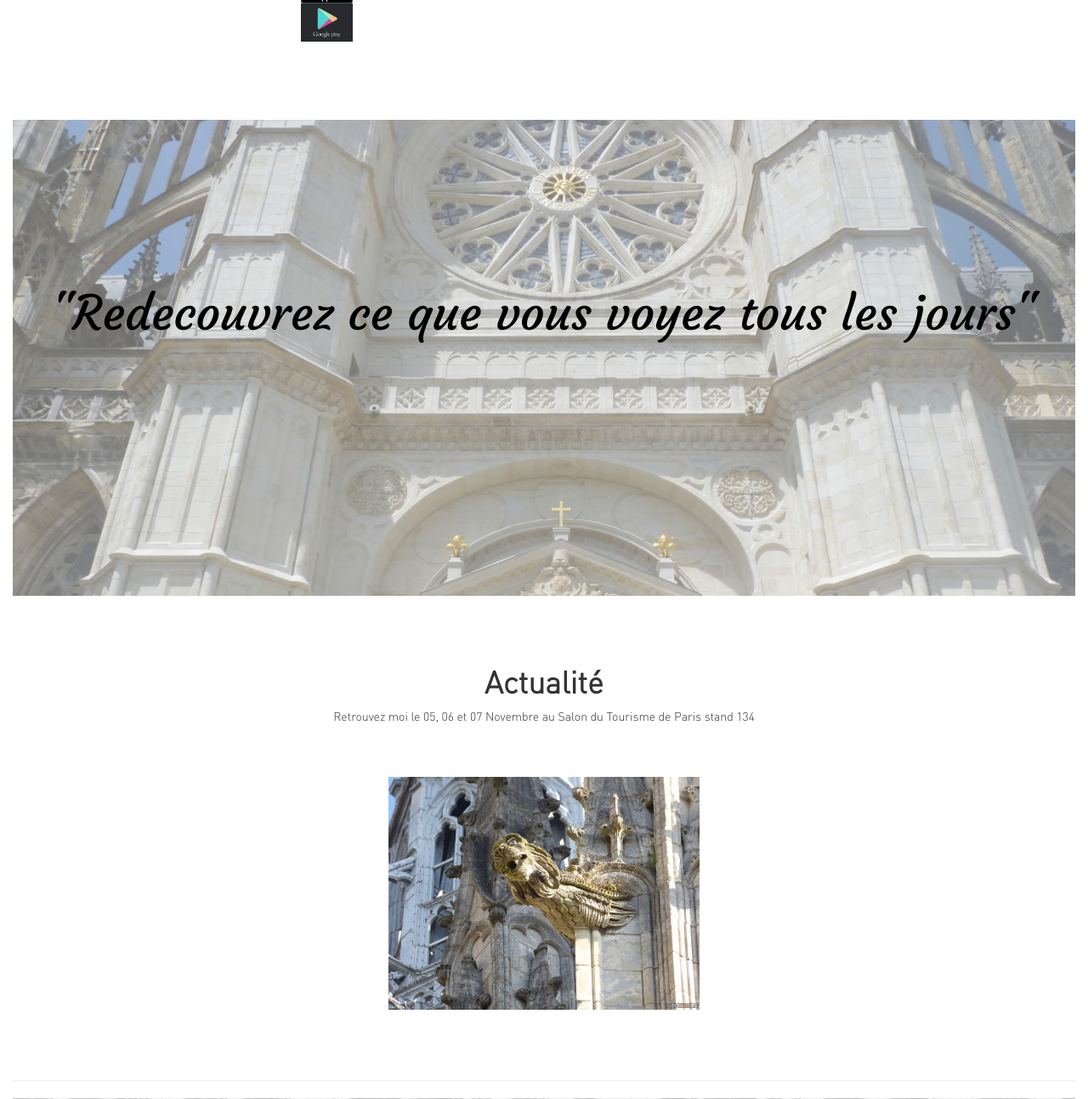
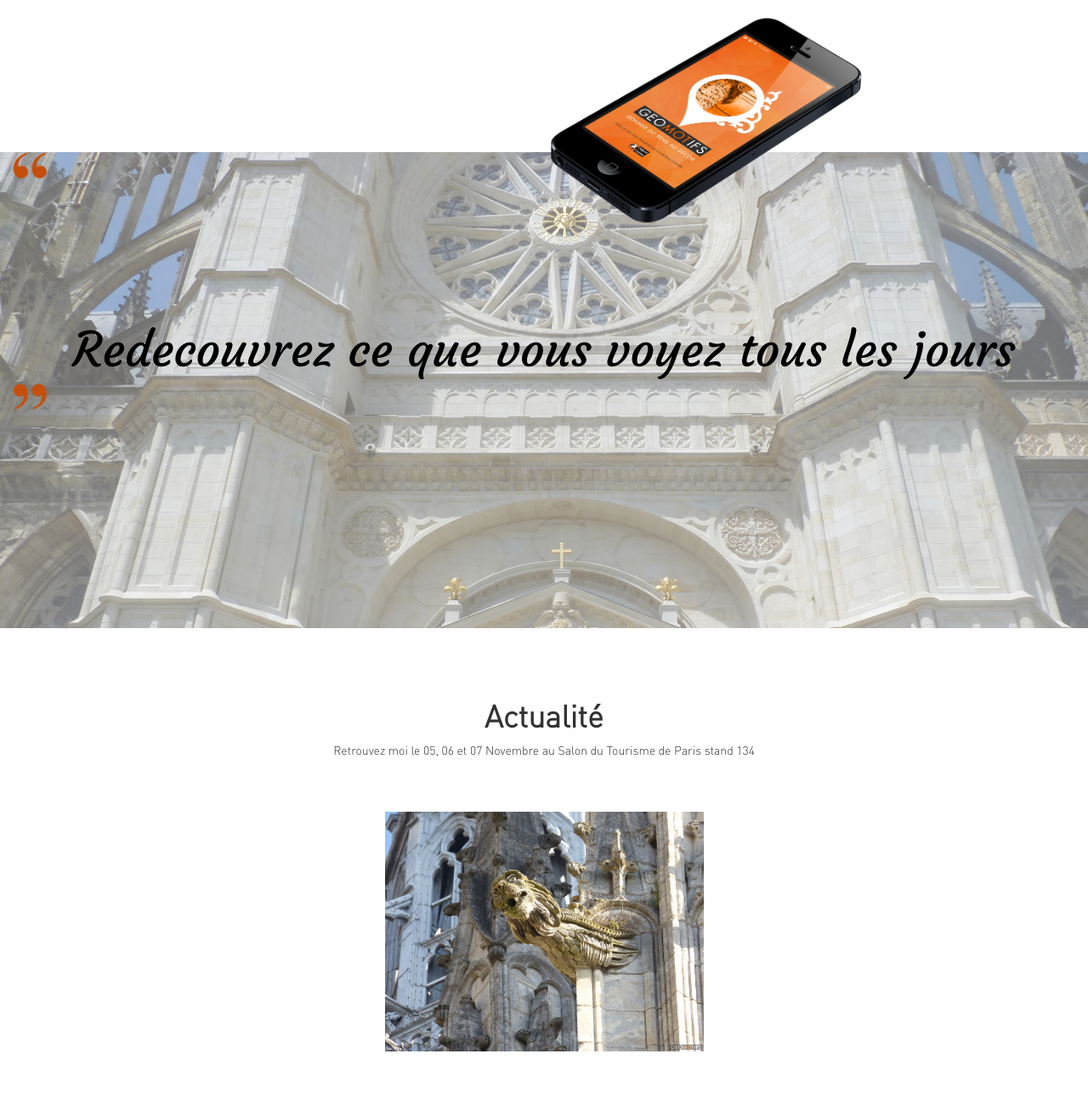
Before and after one commit to WildCodeSchool/orleans-0916-tourismeludique, a PHP site: page /mTourisme.php in a window 1280 px wide. Shown: the part 1843-3136 px from the top of the page at 85% size. Run offline with PHP 8.4, Linux system fonts and the light colour scheme; some libraries are stand-ins or nearby versions.

Commit message:
add quotes img and iphone img

```diff
--- /dev/null
+++ b/css/mTourisme.css
@@ -0,0 +1,7 @@
+.iphone {
+    position: relative;
+    top: 90px;
+    left: 50%;
+    width: 30%;
+    height: 30%;
+}
--- a/css/stylesheetForm.css
+++ b/css/stylesheetForm.css
@@ -8,6 +8,7 @@ h3 {
     background-image: url("../image/P1060347.jpg");
     background-attachment: fixed;
     background-size: cover;
+    width: 100vw;
 }
 
 .lens {
--- a/css/stylesheetProduits.css
+++ b/css/stylesheetProduits.css
@@ -1,6 +1,5 @@
 .produits {
 	padding: 5%;
-  margin-top: 20%;
 
 }
 
@@ -9,7 +8,7 @@
   margin-left: 5%;
 }
 
-.lensRight {
+ .lensRight {
     width: 40%;
     height: 40%;
     margin: auto;
@@ -22,22 +21,18 @@
     transform: rotate(45deg);
 }
 
+ .itunes {
+     width: 25%;
+ 	height: 25%;
+     margin-top: 10%;
+     margin-left: 38%;
 
-.video {
-    margin-bottom: 5%;
-    padding-right: 5%;
-
-}
- .itunes {
-     width: 10%;
- 	height: 10%;
- 	margin: auto;
-     margin-top: 10%;
  }
 
  .android {
-     width: 10%;
- 	height: 10%;
- 	margin: auto;
-  margin-bottom: 15%;
+     width: 25%;
+ 	height: 25%;
+     margin-top: 2%;
+     margin-left: 38%;
+
  }
--- a/css/stylesheetSectionImage.css
+++ b/css/stylesheetSectionImage.css
@@ -3,6 +3,7 @@
 	background-attachment: fixed;
 	background-size: cover;
 	height: 70vh;
+    width: 100vw;
 }
 
 .textImage {
@@ -12,5 +13,14 @@
 	padding-top: 15%;
 	font-size: 400%;
 	color: black;
+}
 
+.guillemets {
+	width: 10%;
+	height: 30%;
 }
+
+.guillemetsdown {
+    width: 10%;
+    height: 30%;
+}
--- a/mTourisme.php
+++ b/mTourisme.php
@@ -18,7 +18,7 @@
     <link rel="stylesheet" type="text/css" href="css/stylesheetFooter.css">
     <link rel="stylesheet" type="text/css" href="css/stylesheet_notre_philosophie.css" >
     <link rel="stylesheet" type="text/css" href="css/stylesheet_social_network.css" >
-
+    <link rel="stylesheet" type="text/css" href="css/mTourisme.css" >
     <!-- Fonts -->
     <link href="https://fonts.googleapis.com/css?family=Courgette" rel="stylesheet">
     <link rel="stylesheet" type="text/css" href="css/fonts.css" >
@@ -62,6 +62,7 @@
 	<?php include ("notre_philosophie.php");  ?>
     <?php include ("trois_points.php");  ?>
     <?php include ('produits.php'); ?>
+    <img class="iphone hidden-xs" src="image/iPhone-footer.png" alt="iphone geomotifs">
     <?php include ('sectionImage.php'); ?>
     <?php include ('actu.php'); ?>
     <?php include ("form.php"); ?>
--- a/produits.php
+++ b/produits.php
@@ -1,6 +1,6 @@
 <div class=" container-fluid produits" id="ancreProduit">
     <div class="row">
-    <div class="produitsText col-xs-6">
+        <div class="produitsText col-xs-7 col-lg-7">
             <h1>Nos Produits</h1>
             <h2>Géomotifs</h2>
             <p>Quae et ut iusto qui. Unde et quia reiciendis iste dolore est enim odio. Ullam nihil molestiae mollitia
@@ -9,14 +9,18 @@
                 Quis aut quod consequatur autem beatae illo. Iste saepe tempora voluptas minus. Debitis perferendis error
                 ullam adipisci ea distinctio sit in.
             </p>
-
-
-            <a href="https://itunes.apple.com/fr/app/geomotifs/id935219020" target="_blank"><img src="image/appStore.svg" class="img-responsive itunes" alt="Telecharger dans l'app store"></a>
-            <a href="https://play.google.com/store/apps/details?id=com.mazedia.wezit.geomotifs" target="_blank"><img src="image/googlePlay.png" class="img-responsive android" alt="Telecharger dans Google Play"></a>
+            <a href="https://itunes.apple.com/fr/app/geomotifs/id935219020" target="_blank"><img
+                    src="image/logoAppStore.png" class="img-responsive itunes" alt="Telecharger dans l'app
+                    store"></a>
+            <a href="https://play.google.com/store/apps/details?id=com.mazedia.wezit.geomotifs" target="_blank"><img src="image/logoGooglePlay.png" class="img-responsive android" alt="Telecharger dans Google Play"></a>
         </div>
-    <div class="col-xs-4 col-md-offset-1">
+    <div class="col-xs-4 col-lg-4">
         <div class="embed-responsive embed-responsive-4by3">
-            <iframe class="video" width="650" height="880" src="https://www.youtube.com/embed/Svd4SGOJTfI" allowfullscreen></iframe>
+            <iframe class="video" width="650" height="880" src="https://www.youtube.com/embed/Svd4SGOJTfI"
+                    allowfullscreen></iframe>
         </div>
     </div>
     </div>
+
+
+</div>
--- a/sectionImage.php
+++ b/sectionImage.php
@@ -1,5 +1,16 @@
 <html>
-<div class="hidden-xs sectionImage">
-	<p class="textImage">"Redecouvrez ce que vous voyez tous les jours"</p>
+<div class="container-fluid">
+    <div class="row">
+    <div class="hidden-xs sectionImage">
+        <div class="col-xs-4">
+	        <img class="guillemets" src="image/guillemets up.png" alt="image guillemets">
+        </div>
+	        <p class="textImage">Redecouvrez ce que vous voyez tous les jours</p>
+        <div class="col-xs-4">
+            <img class="guillemetsdown" src="image/guillemets down.png" alt="image guillemets">
+        </div>
+    </div>
+    </div>
 </div>
+
 </html>
```
Also changed, not shown: image/appstore_googleplay_button.png (added), image/googleplay_button.png (added), image/guillemets down.png (added), image/guillemets pent.png (added), image/guillemets up.png (added), image/iPhone-footer.png (added), 1 other file. Lines whose indentation alone changed are shown as unchanged.
